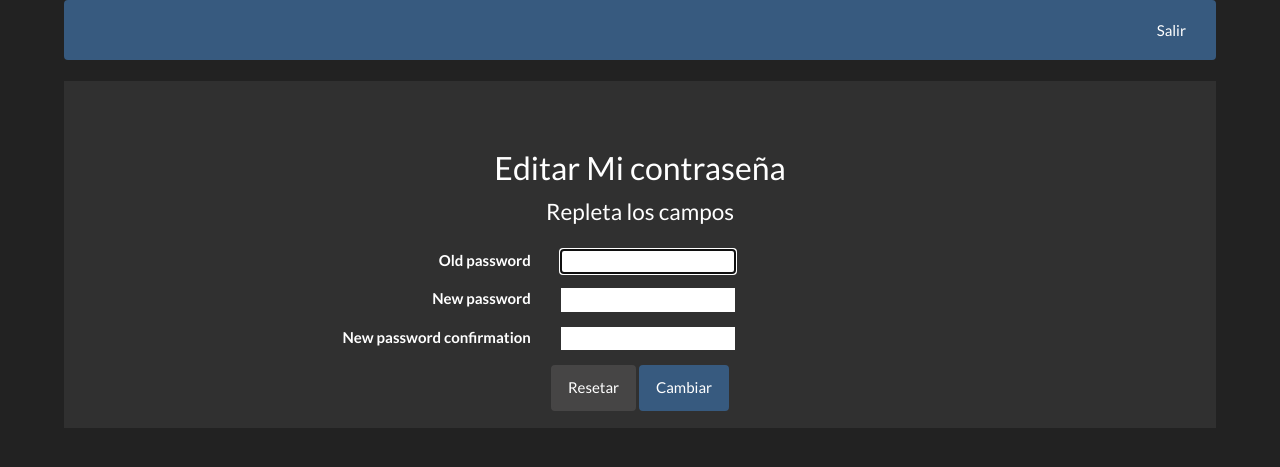
After one commit to andrescollazos/pruebas-psicologicas, a Django app: page /editar/password/ in a window 1280 px wide. The commit adds this page. Shown: the top 467 px of the page. Run offline with Django 3.2, Linux system fonts and the light colour scheme; the visitor is signed in with stand-in values (Sample User, id 1); parts of the project's set-up code (start-up, migrations or seed data) failed here and were passed over; some libraries are stand-ins or nearby versions.

Commit message:
Editar Perfil y Contraseña: Cualquier tipo de usuario (Admin, Psicologo, Estudiante) puede modificar los datos basicos de su perfil. Aun falta poder modificar los datos especificos, como el tipo de documento, el documento la dirección, el telefono, etc.

```diff
--- a/apps/administrador/urls.py
+++ b/apps/administrador/urls.py
@@ -1,5 +1,6 @@
 from django.conf.urls import url, include
 from django.contrib.auth.decorators import permission_required
+from django.contrib.auth.views import password_change, password_change_done
 from views import *
 
 
@@ -13,12 +14,12 @@ urlpatterns = [
         name = 'psicologo_crear'),
     url(r'^crear/estudiantes$', permission_required('administrador.administrar', login_url = '/accounts/login/')(EstudianteCrear.as_view()),
         name = 'estudiante_crear'),
-    url(r'^editar/perfil/(?P<pk>\d+)$', permission_required('administrador.administrar', login_url = '/accounts/login/')(UsuarioEditar.as_view()),
-        name='editar_perfil'),
     url(r'^editar/psicologos/(?P<pk>\d+)$', permission_required('administrador.administrar', login_url = '/accounts/login/')(PsicologoEditar.as_view()),
         name = 'psicologo_editar'),
     url(r'^editar/estudiantes/(?P<pk>\d+)$', permission_required('administrador.administrar', login_url = '/accounts/login/')(EstudianteEditar.as_view()),
         name = 'estudiante_editar'),
-    url(r'^eliminar/psicologos/(?P<pk>\d+)$', PsicologoEliminar, name = 'psicologo_eliminar'),
-    url(r'^eliminar/estudiantes/(?P<pk>\d+)$', EstudianteEliminar, name = 'estudiante_eliminar'),
+    url(r'^eliminar/psicologos/(?P<pk>\d+)$', permission_required('administrador.administrar', login_url = '/accounts/login/')(PsicologoEliminar),
+        name = 'psicologo_eliminar'),
+    url(r'^eliminar/estudiantes/(?P<pk>\d+)$', permission_required('administrador.administrar', login_url = '/accounts/login/')(EstudianteEliminar),
+        name = 'estudiante_eliminar'),
 ]
--- a/apps/administrador/views.py
+++ b/apps/administrador/views.py
@@ -2,11 +2,15 @@
 
 from django.shortcuts import render, redirect
 from django.http import HttpResponse, HttpResponseRedirect
-from django.contrib.auth.decorators import permission_required
+from django.contrib import messages
+from django.shortcuts import render, redirect
+from django.contrib.auth import update_session_auth_hash
+from django.contrib.auth.decorators import permission_required, login_required
 from django.core.urlresolvers import reverse_lazy
 from django.views.generic import ListView, CreateView, UpdateView, DeleteView
 from django.contrib.auth.models import User
 from django.contrib.auth.models import Group
+from django.contrib.auth.forms import PasswordChangeForm
 
 from forms import *
 from models import *
@@ -110,33 +114,24 @@ class EstudianteCrear(CreateView):
 # Modelo User
 class UsuarioEditar(UpdateView):
     model = User
-    template_name = 'administrador/editar.html'
+    template_name = 'editar.html'
     form_class = UserEditarForm
-    success_url = reverse_lazy('administrador:index')
+    success_url = reverse_lazy('index')
 
-    def get_context_data(self, **kwargs):
-        context = super(UsuarioEditar, self).get_context_data(**kwargs)
-        pk = self.kwargs.get('pk', 0)
-        user = self.model.objects.get(id = pk)
-        if 'form' not in context:
-            context['form'] = self.form_class()
-        context['id'] = pk
-        return context
-
-    def post(self, request, *args, **kwargs):
-        self.object = self.get_object
-        id_profile = kwargs['pk']
-        user = self.model.objects.get(id = id_profile)
-
-        form = self.form_class(request.POST, instance = user)
-        #print "FORM: ", form
+@login_required(login_url = '/accounts/login/')
+def UsuarioEditarPassword(request):
+    if request.method == 'POST':
+        form = PasswordChangeForm(request.user, request.POST)
         if form.is_valid():
-            form.save()
-            return HttpResponseRedirect(self.get_success_url())
+            user = form.save()
+            update_session_auth_hash(request, user)  # Important!
+            messages.success(request, 'Your password was successfully updated!')
+            return redirect('index')
         else:
-            #print "ALGO FALLO"
-            return HttpResponseRedirect(self.get_success_url())
-
+            messages.error(request, 'Please correct the error below.')
+    else:
+        form = PasswordChangeForm(request.user)
+    return render(request, 'editar_password.html', {'form': form})
 
 # Modelo Psicologo
 class PsicologoEditar(UpdateView):
--- a/ptti/urls.py
+++ b/ptti/urls.py
@@ -16,7 +16,10 @@ Including another URLconf
 from django.conf.urls import url, include
 from django.contrib.auth.views import login, logout_then_login, password_reset, password_reset_done, password_reset_confirm, password_reset_complete
 from django.contrib import admin
+from django.contrib.auth.decorators import permission_required, login_required
+from django.contrib.auth.views import password_change, password_change_done
 from django.shortcuts import render
+from apps.administrador.views import *
 
 def index(request):
     return render(request, 'index.html')
@@ -42,5 +45,9 @@ urlpatterns = [
     url(r'^reset/done', password_reset_complete,
         {'template_name': 'registration/password_reset_complete.html'},
         name = 'password_reset_complete'),
+    url(r'^editar/perfil/(?P<pk>\d+)$', login_required(login_url = '/accounts/login/')(UsuarioEditar.as_view()),
+            name='editar_perfil'),
+    url(r'^editar/password/$', login_required(login_url = '/accounts/login/')(UsuarioEditarPassword),
+            name='editar_password'),
 
 ]
--- a/templates/administrador/index.html
+++ b/templates/administrador/index.html
@@ -35,5 +35,8 @@
   <h4> Tiene las siguientes facultades </h5>
     - Gestionar psicologos  <br>
     - Gestionar estudiantes <br> <br>
-  <p><a class="btn btn-primary btn-lg" href="{% url 'administrador:editar_perfil' user.pk%}">Editar</a></p>
+  <p><a class="btn btn-primary btn-lg" href="{% url 'editar_perfil' user.pk%}">Editar</a></p>
+  <p><a class="btn btn-primary btn-lg" href="{% url 'editar_password'%}">Editar Contraseña</a></p>
+
+  <a href="javascript:window.history.go(-1);">Pagina de Inicio</a>
 {% endblock %}
--- a/templates/administrador/editar.html
+++ b/templates/editar.html
@@ -1,4 +1,4 @@
-{% extends 'administrador/index.html'%}
+{% extends 'base/base.html'%}
 
 {% block content %}
 <h2>Editar Mi perfil</h2>
--- /dev/null
+++ b/templates/editar_password.html
@@ -0,0 +1,42 @@
+{% extends 'base/base.html'%}
+
+{% block content %}
+<h2>Editar Mi contraseña</h2>
+
+<form method="post">
+  {% csrf_token %}
+  <div class="form-horizontal">
+    <fieldset>
+      <legend>Repleta los campos</legend>
+
+      <div class="form-group">
+        <label for="{{form.old_password.name}}" class="col-lg-5 control-label">{{form.old_password.label}}</label>
+        <div class="col-lg-2">
+          {{form.old_password}}
+        </div>
+      </div>
+
+      <div class="form-group">
+        <label for="{{form.new_password1.name}}" class="col-lg-5 control-label">{{form.new_password1.label}}</label>
+        <div class="col-lg-2">
+          {{form.new_password1}}
+        </div>
+      </div>
+
+      <div class="form-group">
+        <label for="{{form.new_password2.name}}" class="col-lg-5 control-label">{{form.new_password2.label}}</label>
+        <div class="col-lg-2">
+        {{form.new_password2}}
+        </div>
+      </div>
+    </fieldset>
+  </div>
+  <div class="form-group">
+    <div class="col-lg-8 col-lg-offset-2">
+      <button type="reset" class="btn btn-default">Resetar</button>
+      <button type="submit" class="btn btn-primary">Cambiar</button>
+    </div>
+  </div>
+</form>
+
+{% endblock %}
```
Also changed, not shown: templates/estudiante/index.html (+16 -9 lines), templates/psicologo/index.html (+18 -16 lines).
